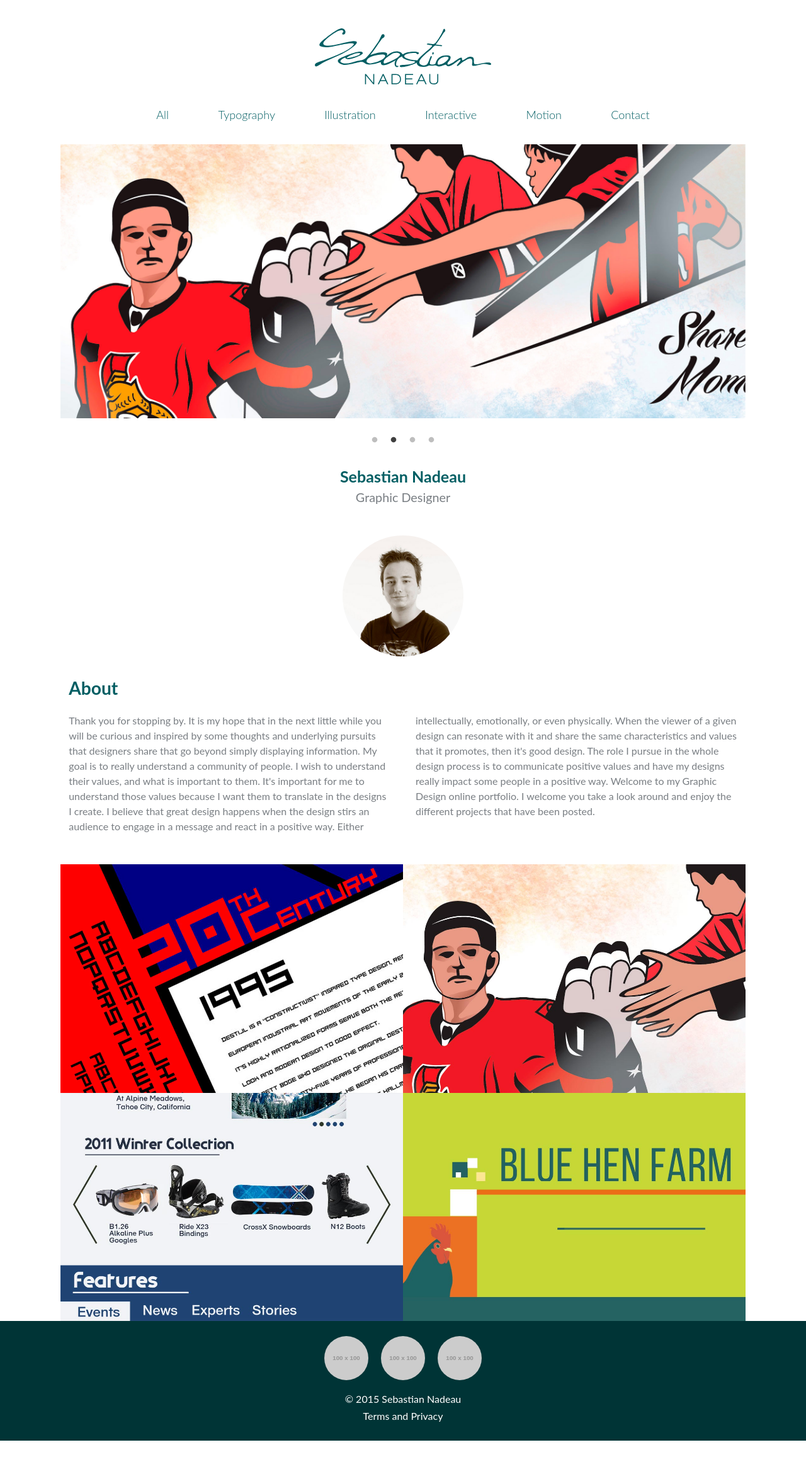
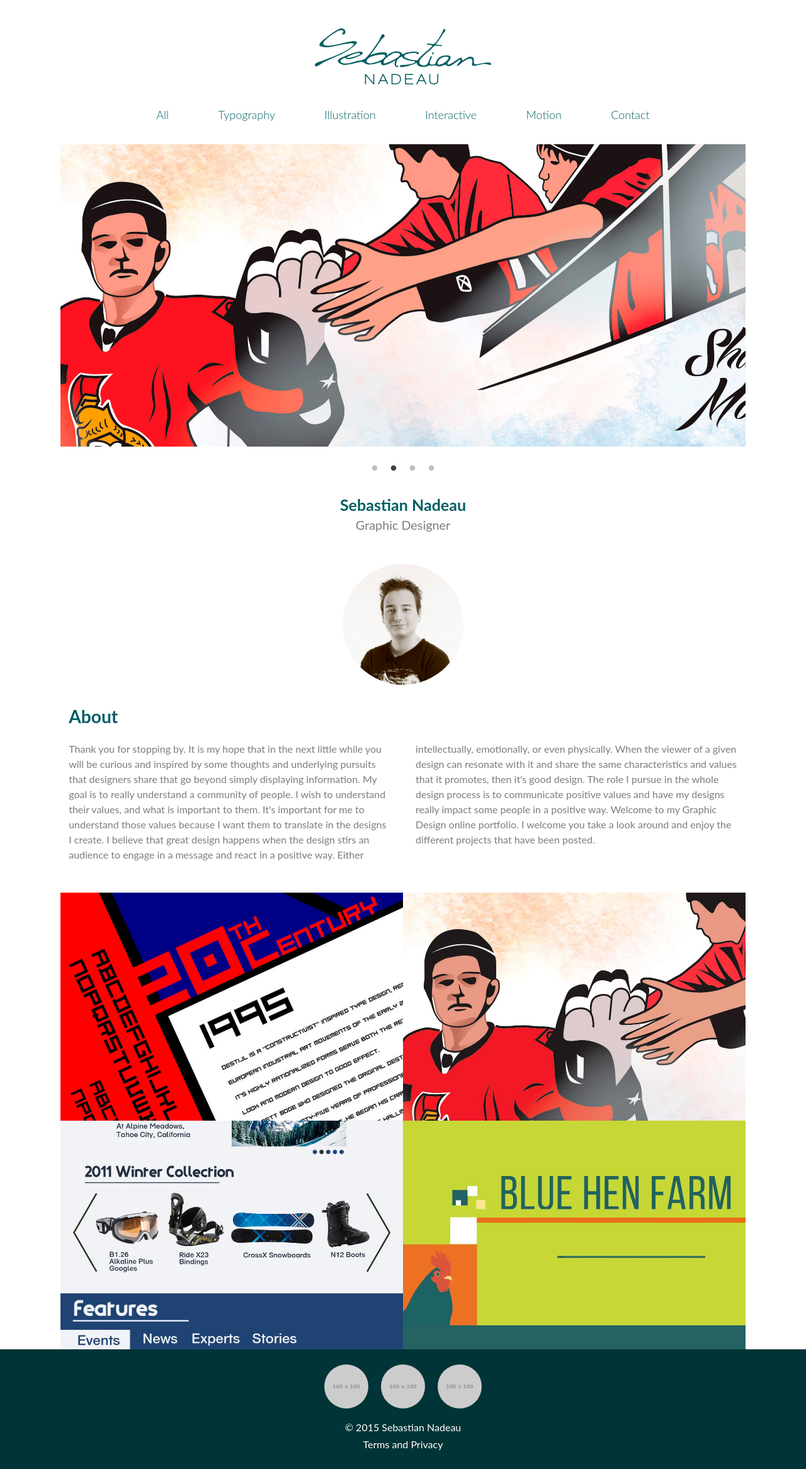
Before and after one commit to sebastiann88/personal-online-portfolio, a Jekyll site: the page built from index.html, in a window 1280 px wide. Shown: the whole page at 63% size. Built offline with Jekyll 4.4.1, drawn with Linux system fonts in a browser that asks for light colours; nearby versions of some CDN libraries; before the commit the page ends 2287 px from its top, so only the background shows below that.

Commit message:
style(all): create responsive banner images within carousel

```diff
--- a/css/main.css
+++ b/css/main.css
@@ -268,6 +268,17 @@ figcaption > h5 {
     height: 100%;
 }
 
+/* --------------------------
+  CAROUSEL BANNERS
+--------------------------- */
+
+.banner-carousel {
+    width: 100%;
+    height: 480px; /* 480px is 30em which fits to the baseline grid */
+    background-position: center;
+    background-size: cover;
+    background-repeat:no-repeat;
+}
 
 /* --------------------------
   BANNERS
--- a/index.html
+++ b/index.html
@@ -7,10 +7,10 @@ layout: default
 -->
 
 <div class="home-page-carousel push-bottom-tripple">
-    <div><img src="{{site.baseurl}}/images/banner-typography.jpg" alt="Typography"></div>
-    <div><img src="{{site.baseurl}}/images/banner-illustration.jpg" alt="Illustration"></div>
-    <div><img src="{{site.baseurl}}/images/banner-interactive.jpg" alt="Interactive"></div>
-    <div><img src="{{site.baseurl}}/images/banner-motion.jpg" alt="Motion"></div>
+    <div class="banner-carousel typo"></div>
+    <div class="banner-carousel illustration"></div>
+    <div class="banner-carousel interactive"></div>
+    <div class="banner-carousel motion"></div>
 </div>
 
 
--- a/js/carousel.js
+++ b/js/carousel.js
@@ -8,6 +8,7 @@ $(document).ready(function(){
         autoplaySpeed: 3000,
         arrows: false,
         dots: true,
+        pauseOnHover: false,
         swipetoSlide: true,
     });
 });
```
